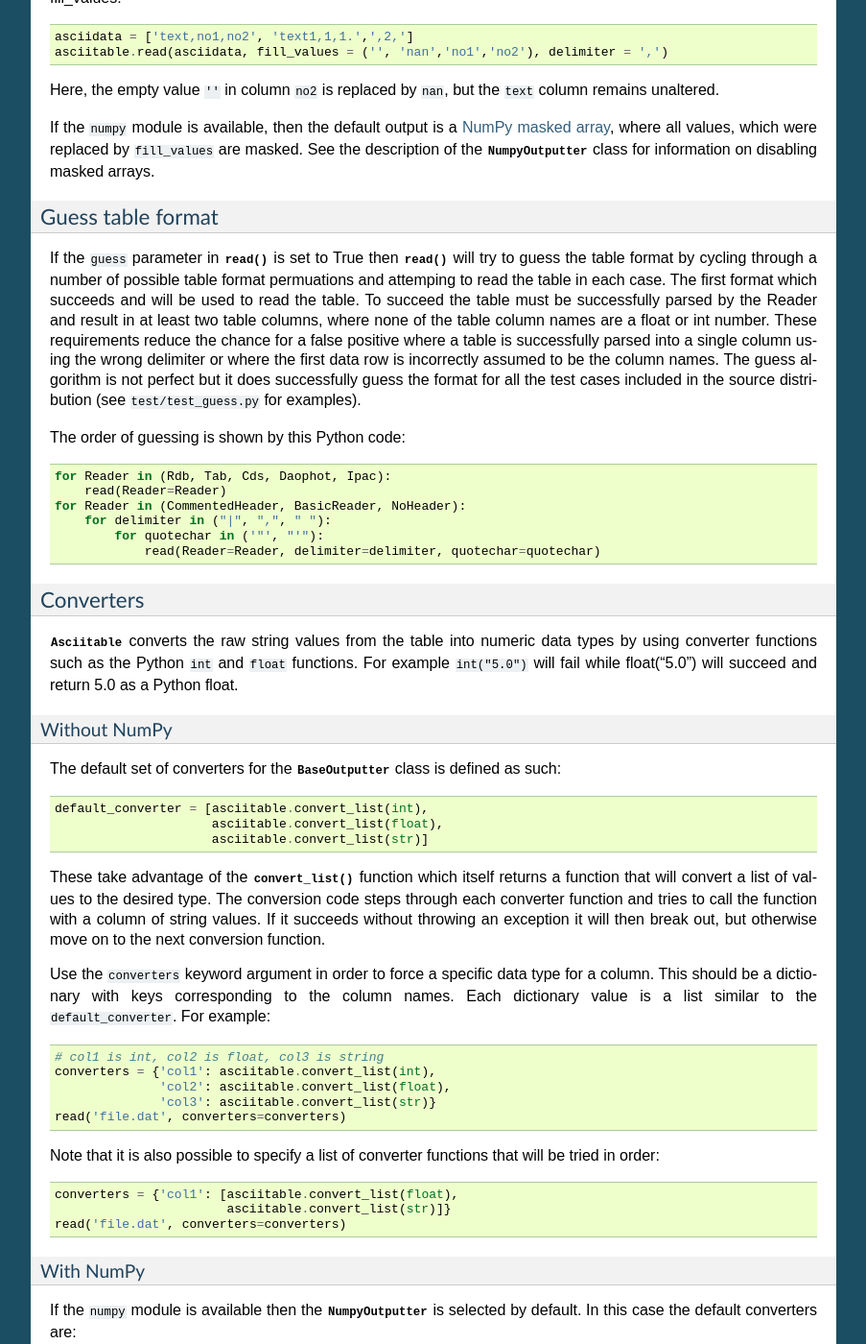
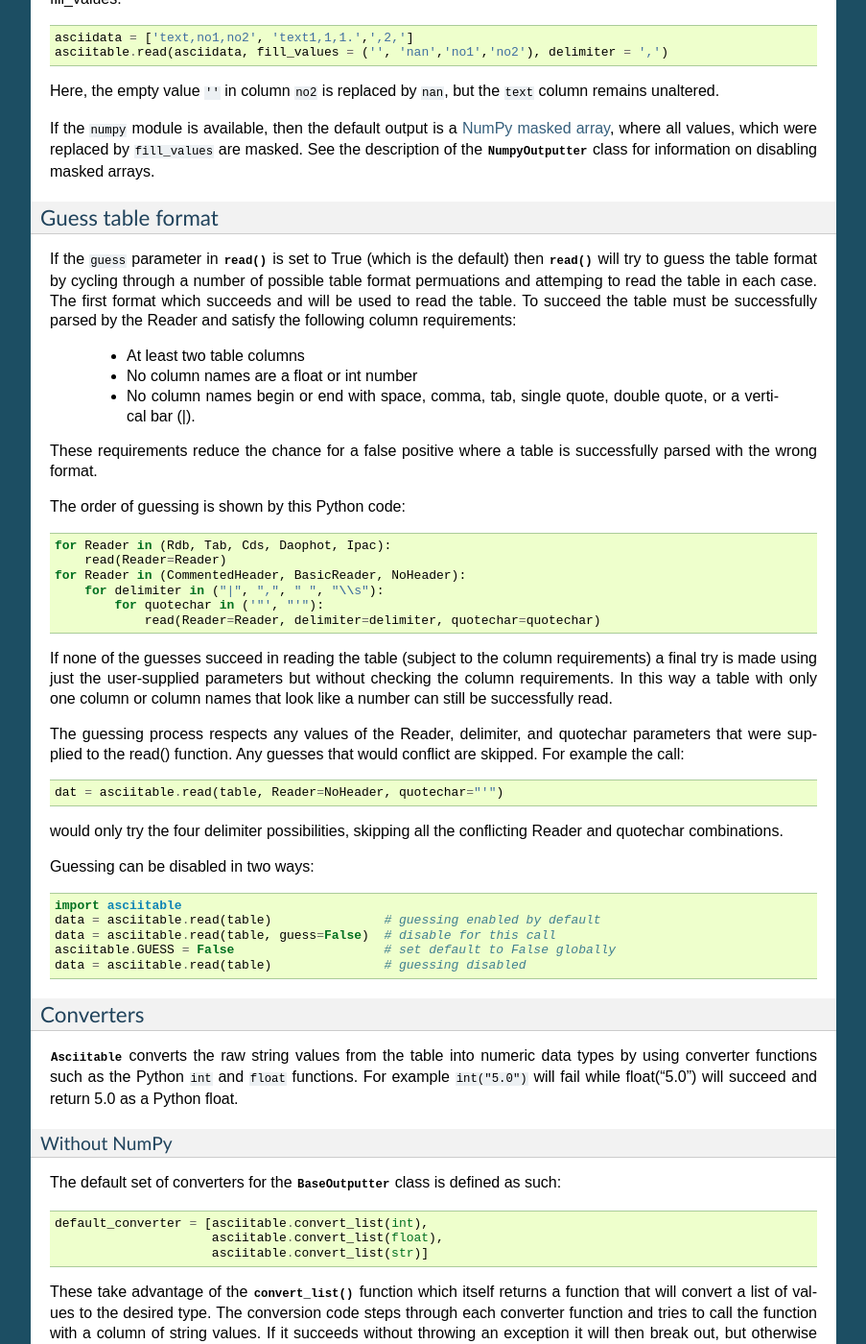
Before and after one commit to taldcroft/asciitable, a Sphinx documentation site: the page built from doc/index.rst, in a window 1280 px wide and 1400 px high, scrolled down 4824 px. Shown: the whole window at 96% size, without its empty margins (198-1101 px from the left). Built offline with Sphinx 7.4.7, drawn with Linux system fonts in a browser that asks for light colours; some of the changed text lies outside the part shown.

Commit message:
Release 0.5.0
- Added new function to guess the table format from the supported formats
  within asciitable.  This function is now called by default within
  asciitable.read().
- Added support for whitespace (tab or space) delimited tables by setting
  the delimiter parameter to "\s".
- Improved support for RDB tables by parsing the second line which specifies
  column type and (optionally) width.  These values are written out if
  available when writing an RDB table.
- More rigorous checking of format compatibility for several table formats.

```diff
--- /dev/null
+++ b/doc/_templates/layout.html
@@ -0,0 +1,29 @@
+{% extends "!layout.html" %}
+
+{%- block extrahead %}
+{{ super() }}
+<script type="text/javascript">
+  var _gaq = _gaq || [];
+  _gaq.push(['_setAccount', 'UA-18709417-1']);
+  _gaq.push(['_trackPageview']);
+</script>
+{% endblock %}
+
+{% block footer %}
+{{ super() }}
+<div class="footer">This page uses <a href="http://analytics.google.com/">
+Google Analytics</a> to collect statistics. You can disable it by blocking
+the JavaScript coming from www.google-analytics.com.
+<script type="text/javascript">
+  (function() {
+    var ga = document.createElement('script');
+    ga.type = 'text/javascript';
+    ga.async = true;
+    ga.src = ('https:' == document.location.protocol ?
+              'https://ssl' : 'http://www') + '.google-analytics.com/ga.js';
+    var s = document.getElementsByTagName('script')[0];
+    s.parentNode.insertBefore(ga, s);
+  })();
+</script>
+</div>
+{% endblock %}
--- a/doc/index.rst
+++ b/doc/index.rst
@@ -92,22 +92,26 @@ This method is fine in the short term but you always have to make sure
 start doing much with Python you will have ``PYTHONPATH`` conflicts and things
 will get messy.
 
-Testing
---------------
-
 
 Reading tables
 ----------------------------
-The majority of commonly encountered ASCII tables can be read with the |read|
-function using one of the `Extension Reader Classes`_ supplied with :mod:`asciitable`.
-Here are a few very simple examples to give the basic flavor::
+The majority of commonly encountered ASCII tables can be easily read with the |read|
+function::
 
-   import asciitable
+  import asciitable
+  data = asciitable.read(table)
+
+where ``table`` is the name of a file, a string representation of a table, or a
+list of table lines.  By default |read| will try to `guess the table format <#guess-table-format>`_
+by trying all the supported formats.  If this does not work (for unusually
+formatted tables) then one needs give asciitable additional hints about the
+format, for example::
+
    data = asciitable.read('t/nls1_stackinfo.dbout', data_start=2, delimiter='|')
    data = asciitable.read('t/simple.txt', quotechar="'")
    data = asciitable.read('t/simple4.txt', Reader=asciitable.NoHeader, delimiter='|')
    table = ['col1 col2 col3', '1 2 hi', '3 4.2 there']
-   data = asciitable.read(table)
+   data = asciitable.read(table, delimiter=" ")
 
 The |read| function accepts a number of parameters that specify the detailed
 table format.  Different Reader classes can define different defaults, so the
@@ -145,17 +149,16 @@ Commonly used parameters for ``read()``
   of |read| will then be a dictionary of :class:`~asciitable.Column` objects
   with each key for the corresponding named column.
 
-**guess**: try to guess table format (default=False)
+**guess**: try to guess table format (default=True)
   If set to True then |read| will try to guess the table format by cycling
   through a number of possible table format permuations and attemping to read
   the table in each case.  See the `Guess table format`_ section for further details.
 
 **delimiter** : column delimiter string
-  A one-character string used to separate fields which typically defaults to the space character.
-  Other common values might be "," or "|" or "\\t".  Note that when reading a table with
-  tab-separated fields one needs to disable the whitespace stripping that normally
-  takes place.  For this reason the separate :class:`~asciitable.Tab` reader is provided that
-  handles these specifics.
+  A one-character string used to separate fields which typically defaults to
+  the space character.  Other common values might be "\\s" (whitespace), "," or
+  "|" or "\\t" (tab).  A value of "\\s" allows any combination of the tab and
+  space characters to delimit columns.
 
 **comment** : regular expression defining a comment line in table
   If the ``comment`` regular expression matches the beginning of a table line then that line
@@ -281,30 +284,51 @@ disabling masked arrays.
 
 Guess table format
 ^^^^^^^^^^^^^^^^^^^^^^
+If the ``guess`` parameter in |read| is set to True (which is the default) then
+|read| will try to guess the table format by cycling through a number of
+possible table format permuations and attemping to read the table in each case.
+The first format which succeeds and will be used to read the table. To succeed
+the table must be successfully parsed by the Reader and satisfy the following
+column requirements:
 
-If the ``guess`` parameter in |read| is set to True then |read| will try to
-guess the table format by cycling through a number of possible table format
-permuations and attemping to read the table in each case. The first format
-which succeeds and will be used to read the table. To succeed the table must
-be successfully parsed by the Reader and result in at least two table columns,
-where none of the table column names are a float or int number. These
-requirements reduce the chance for a false positive where a table is
-successfully parsed into a single column using the wrong delimiter or where
-the first data row is incorrectly assumed to be the column names. The guess
-algorithm is not perfect but it does successfully guess the format for all the
-test cases included in the source distribution (see ``test/test_guess.py`` for
-examples).
+ * At least two table columns
+ * No column names are a float or int number
+ * No column names begin or end with space, comma, tab, single quote, double quote, or
+   a vertical bar (|).
+
+These requirements reduce the chance for a false positive where a table is
+successfully parsed with the wrong format.
 
 The order of guessing is shown by this Python code::
 
   for Reader in (Rdb, Tab, Cds, Daophot, Ipac):
       read(Reader=Reader)
   for Reader in (CommentedHeader, BasicReader, NoHeader):
-      for delimiter in ("|", ",", " "):
+      for delimiter in ("|", ",", " ", "\\s"):
           for quotechar in ('"', "'"):
               read(Reader=Reader, delimiter=delimiter, quotechar=quotechar)
 
+If none of the guesses succeed in reading the table (subject to the column
+requirements) a final try is made using just the user-supplied parameters but
+without checking the column requirements.  In this way a table with only one
+column or column names that look like a number can still be successfully read.
 
+The guessing process respects any values of the Reader, delimiter, and
+quotechar parameters that were supplied to the read() function.  Any guesses
+that would conflict are skipped.  For example the call::
+
+ dat = asciitable.read(table, Reader=NoHeader, quotechar="'")
+
+would only try the four delimiter possibilities, skipping all the conflicting
+Reader and quotechar combinations.
+
+Guessing can be disabled in two ways::
+
+  import asciitable
+  data = asciitable.read(table)               # guessing enabled by default
+  data = asciitable.read(table, guess=False)  # disable for this call
+  asciitable.GUESS = False                    # set default to False globally
+  data = asciitable.read(table)               # guessing disabled
 
 Converters
 ^^^^^^^^^^^^^^
```
Also changed, not shown: asciitable.py (+17 -7 lines), 5 other files.
